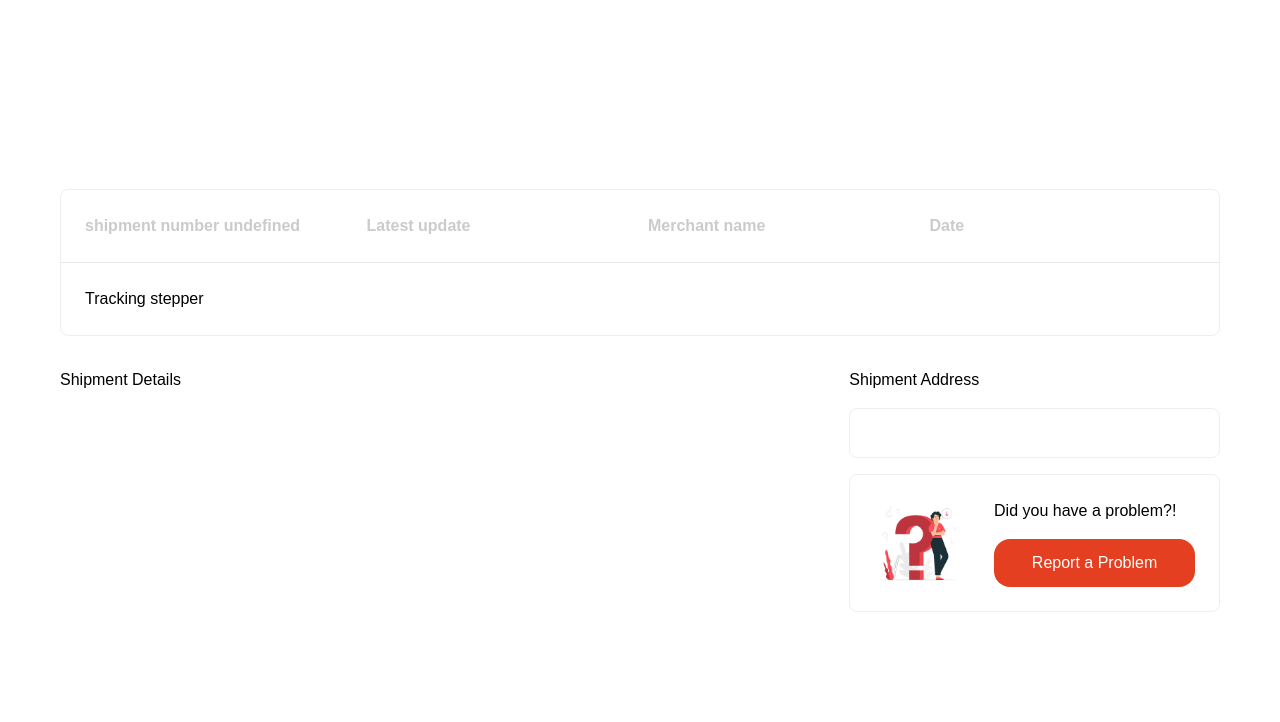
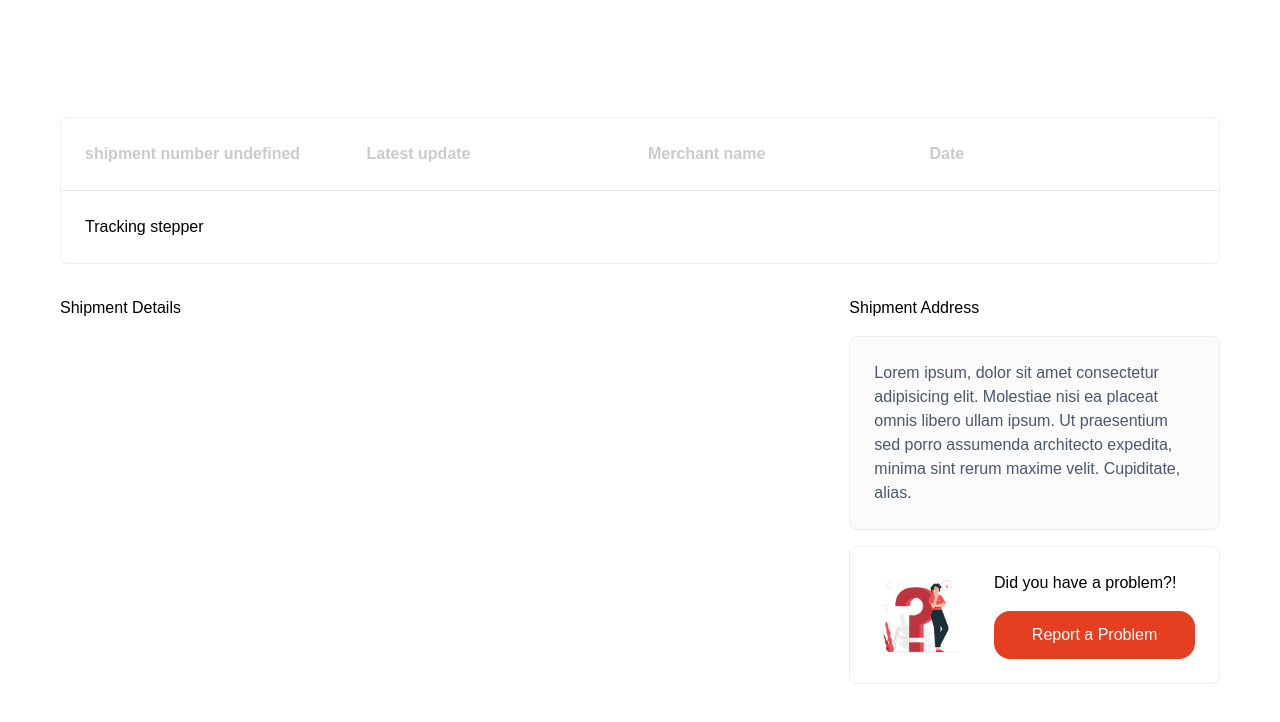
Before and after one commit to raazansalah/Bosta-Tracking, a React (Create React App) app: page /tracking-shipments/1 in a window 1280 px wide. Shown: the top 722 px of the page. Built offline with nearby package versions, Linux system fonts and the light colour scheme.

Commit message:
ADDED: addres info section

```diff
--- a/src/components/AddressInfo/index.tsx
+++ b/src/components/AddressInfo/index.tsx
@@ -2,8 +2,8 @@ import React from 'react'
 
 function AddressInfo() {
   return (
-    <div className=' rounded-lg border-[1px] border-[#EEEEEE] w-full p-6 mt-4'>
-        <p></p>
+    <div className=' rounded-lg bg-[#FBFBFB] border-[1px] border-[#EEEEEE] w-full p-6 mt-4'>
+        <p className='text-[#4B566F]'>Lorem ipsum, dolor sit amet consectetur adipisicing elit. Molestiae nisi ea placeat omnis libero ullam ipsum. Ut praesentium sed porro assumenda architecto expedita, minima sint rerum maxime velit. Cupiditate, alias.</p>
     </div>
   )
 }
```
